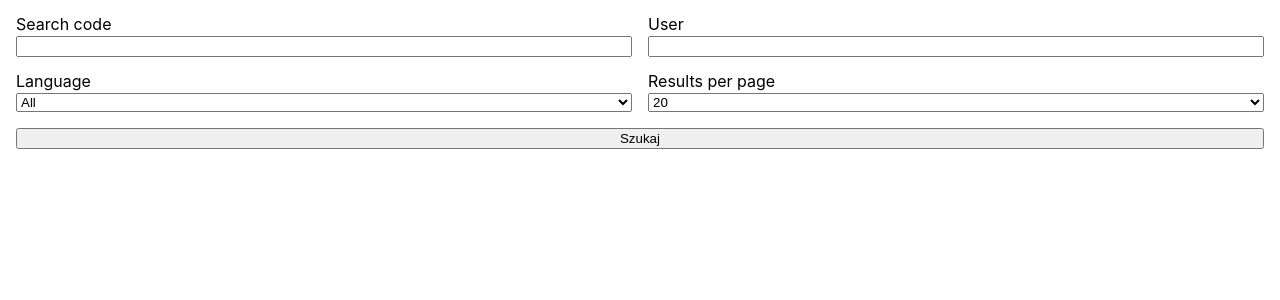
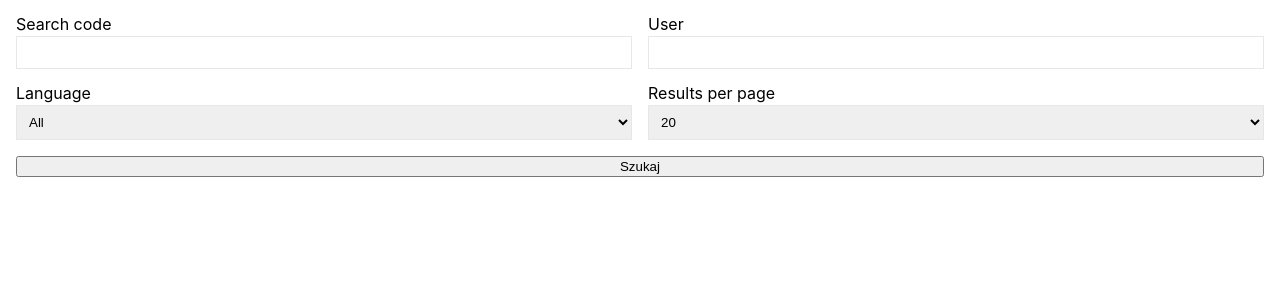
Before and after one commit to Alteri/github-files-search, a React (Create React App) app: page / in a window 1280 px wide. Shown: the top 300 px of the page. Built offline with nearby package versions, Linux system fonts and the light colour scheme.

Commit message:
add style do select and input

```diff
--- a/src/components/Input/styled.ts
+++ b/src/components/Input/styled.ts
@@ -1,6 +1,16 @@
 import styled from "styled-components";
 import { GridStyled } from "../Grid/styled";
+import { Colors } from "../Global";
 
 export const Label = styled(GridStyled)``;
 
-export const InputStyled = styled.input``;
+export const InputStyled = styled.input`
+  padding: 8px;
+  border-radius: 0;
+  border: 1px solid ${Colors.gray};
+
+  &:focus {
+    outline: none;
+    border: 1px solid ${Colors.primaryColor};
+  }
+`;
--- a/src/components/Select/Select.tsx
+++ b/src/components/Select/Select.tsx
@@ -1,6 +1,6 @@
 import React from "react";
 import { Controller } from "react-hook-form";
-import { Label } from "./styled";
+import { Label, SelectStyled } from "./styled";
 
 type SelectProps = {
   name: string;
@@ -16,7 +16,7 @@ const Select = ({ name, label, options }: SelectProps) => {
         name={name}
         render={({ field }) => {
           return (
-            <select
+            <SelectStyled
               defaultValue={field.value}
               onChange={(e) => field.onChange(e.target.value)}
             >
@@ -25,7 +25,7 @@ const Select = ({ name, label, options }: SelectProps) => {
                   {label}
                 </option>
               ))}
-            </select>
+            </SelectStyled>
           );
         }}
       />
--- a/src/components/Select/styled.ts
+++ b/src/components/Select/styled.ts
@@ -1,4 +1,16 @@
 import styled from "styled-components";
 import { GridStyled } from "../Grid/styled";
+import { Colors } from "../Global";
 
 export const Label = styled(GridStyled)``;
+
+export const SelectStyled = styled.select`
+  padding: 8px;
+  border-radius: 0;
+  border: 1px solid ${Colors.gray};
+
+  &:focus {
+    outline: none;
+    border: 1px solid ${Colors.primaryColor};
+  }
+`;
```
